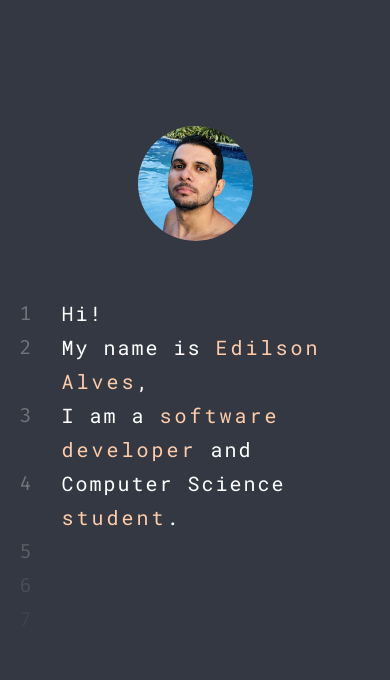
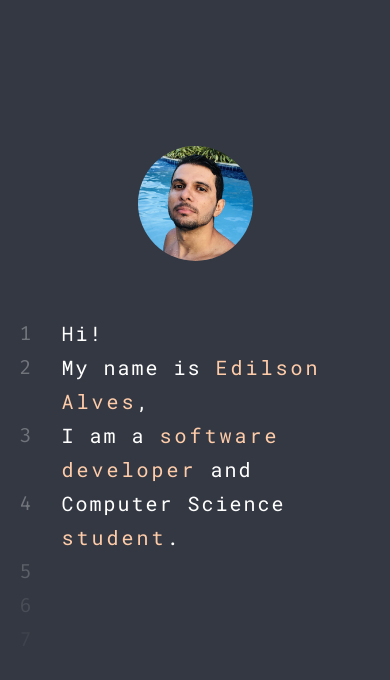
Before and after one commit to edilsonalves/my-website, a plain HTML site: page index.html in a window 390 px wide. Shown: the top 680 px of the page. Drawn offline with Linux system fonts and the light colour scheme.

Commit message:
Add container media rule

```diff
--- a/css/style.css
+++ b/css/style.css
@@ -91,3 +91,10 @@ body {
   opacity: 1;
   transition: 1.5s;
 }
+
+@media screen and (max-width: 767px) {
+  .container {
+    padding-bottom: 20px;
+    padding-top: 20px;
+  }
+}
```
